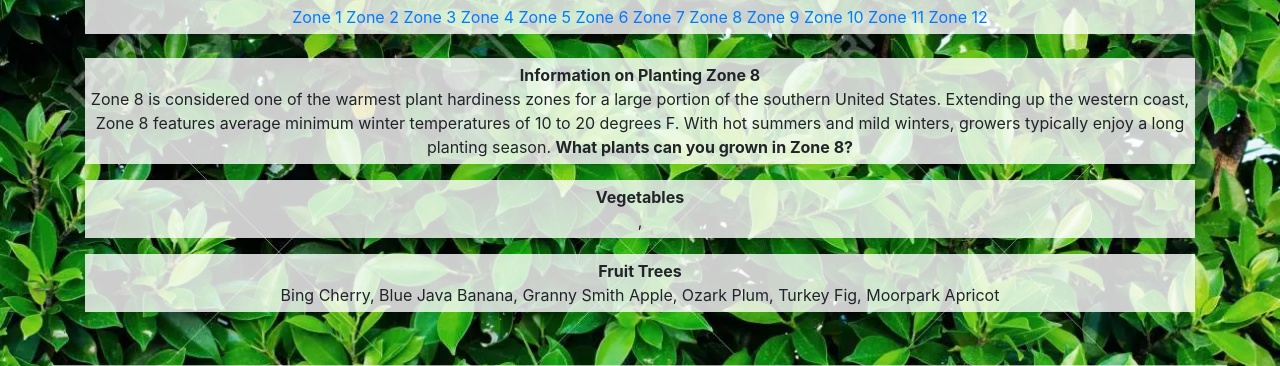
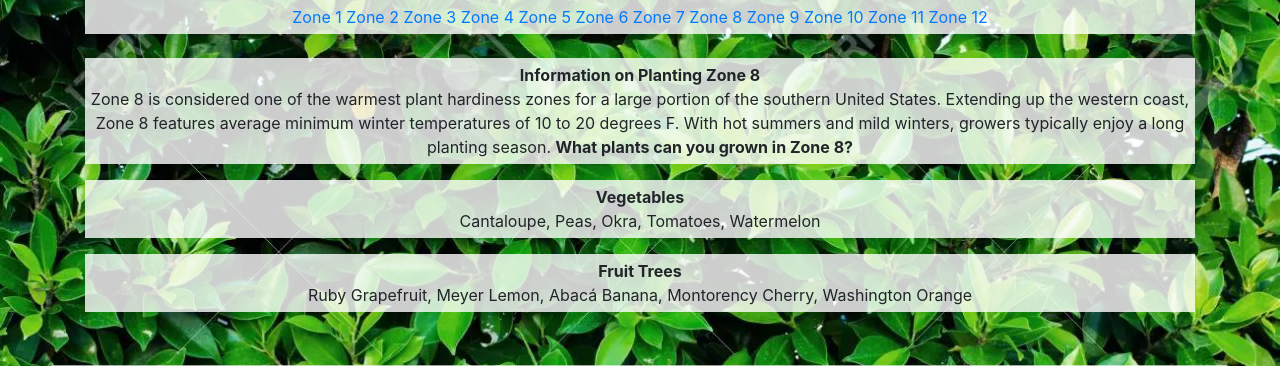
Before and after one commit to MursalMousumi/Gardening, a Python web app: template templates/zone8.html in a window 1280 px wide. Shown: the top 366 px of the page. Run offline with Jinja, Linux system fonts and the light colour scheme; the template is opened without the code that fills it, so the values that code supplies are empty; some libraries are stand-ins or nearby versions.

Commit message:
Update zone8.html

```diff
--- a/templates/zone8.html
+++ b/templates/zone8.html
@@ -30,9 +30,9 @@
         <p><b>Information on Planting Zone 8</b><br> Zone 8 is considered one of the warmest plant hardiness zones for a large portion of the southern United States. Extending up the western coast, Zone 8 features average minimum winter temperatures of 10 to 20 degrees F. With hot summers and mild winters, growers typically enjoy a long planting season.
         <b>What plants can you grown in Zone 8?</b><br></p>
         <p><b>Vegetables</b><br>
-        , </p>
+        Cantaloupe, Peas, Okra, Tomatoes, Watermelon</p>
         <p><b>Fruit Trees</b><br>
-        Bing Cherry, Blue Java Banana, Granny Smith Apple, Ozark Plum, Turkey Fig, Moorpark Apricot</p>
+        Ruby Grapefruit, Meyer Lemon, Abacá Banana, Montorency Cherry, Washington Orange</p>
     </div>
 
 
```
